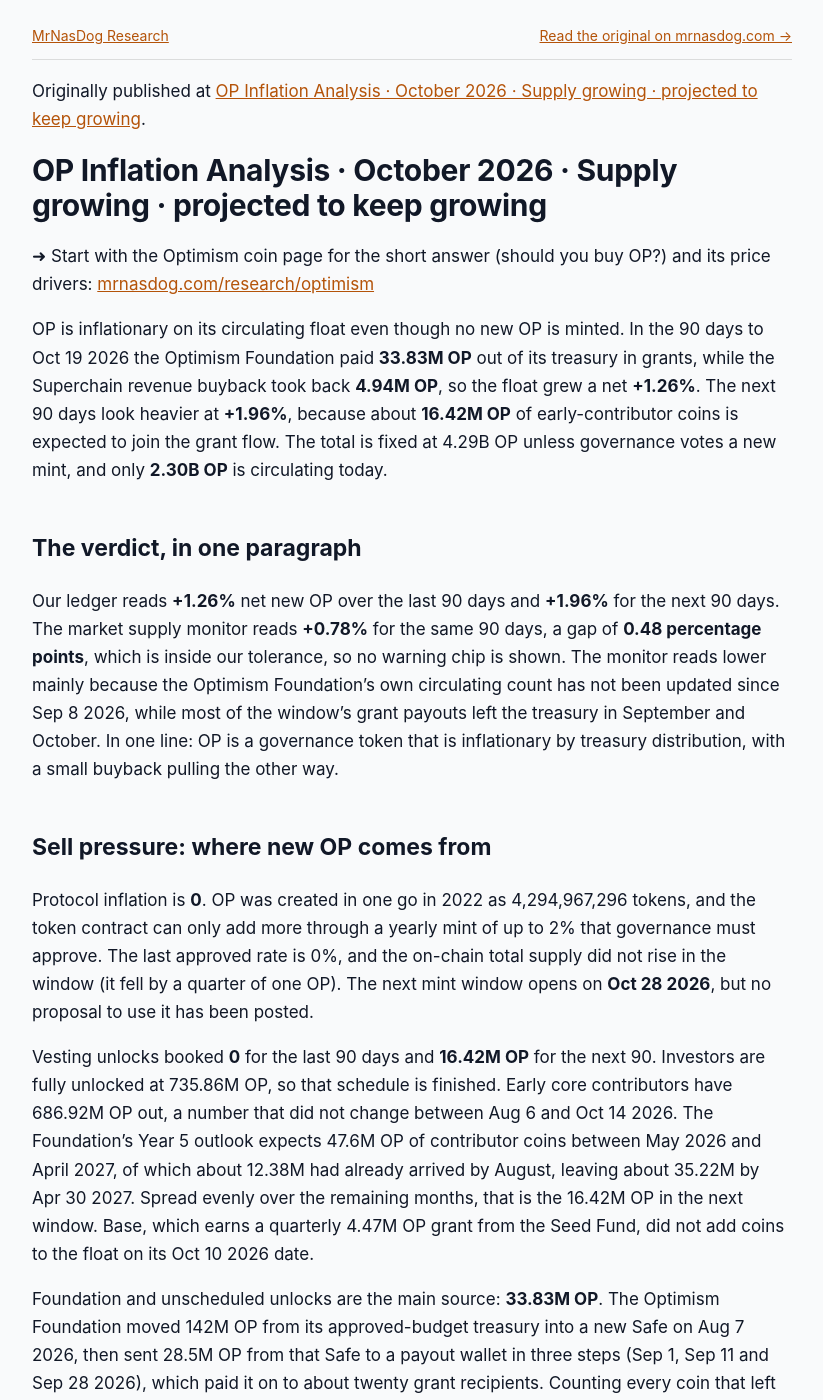
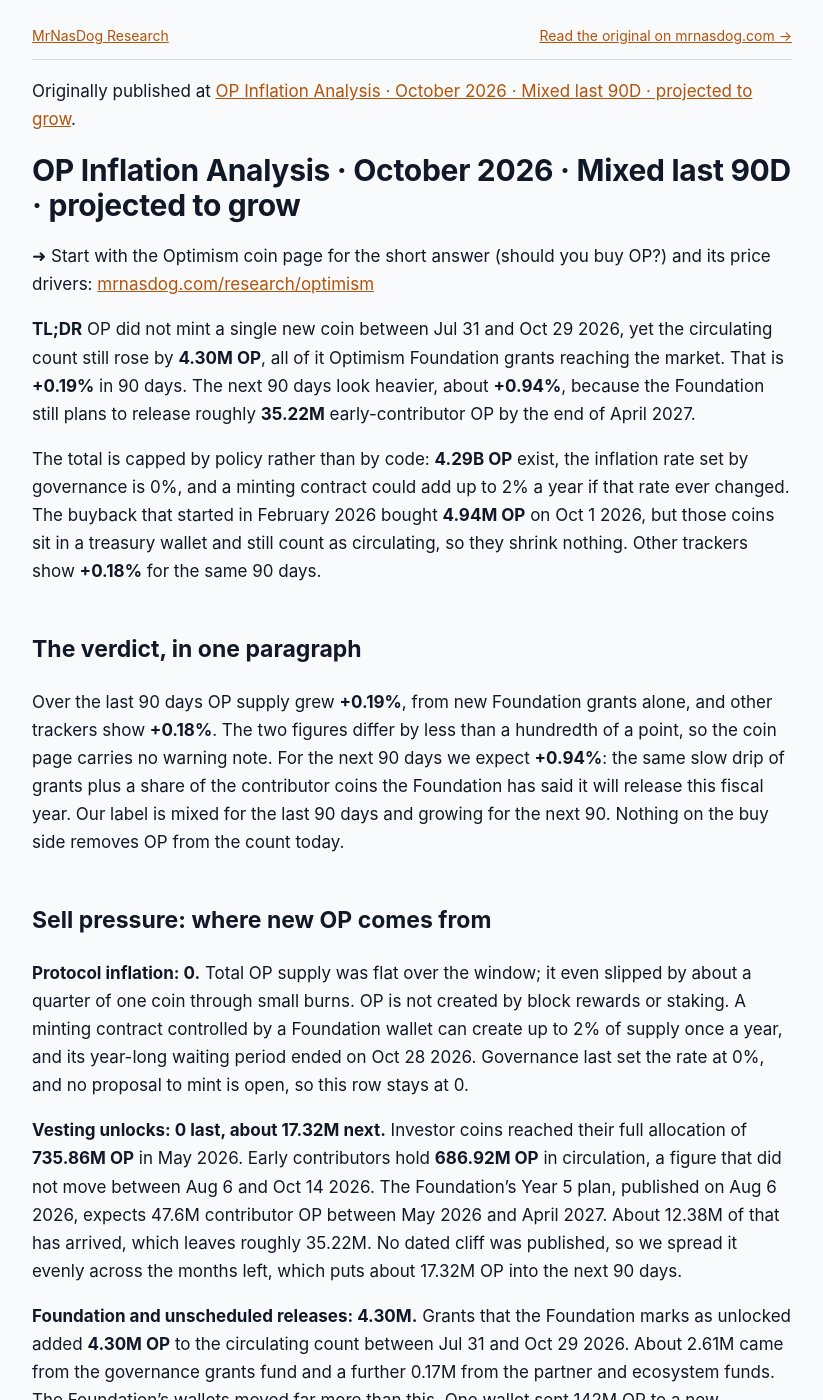
Before and after one commit to jeevansongmy-spec/mrnasdog-articles, a Jekyll site: the page built from crypto/optimism-pressure-framework.md, in a window 1280 px wide and 1400 px high. Shown: the whole window, without its empty margins (228-1051 px from the left). Built offline with Jekyll 4.4.1, drawn with Linux system fonts in a browser that asks for light colours; some of the changed text lies outside the part shown.

Commit message:
publish: crypto/optimism-pressure-framework

```diff
--- a/crypto/optimism-pressure-framework.md
+++ b/crypto/optimism-pressure-framework.md
@@ -1,63 +1,77 @@
 ---
-title:         "OP Inflation Analysis · October 2026 · Supply growing · projected to keep growing"
-description:   "OP supply is growing: no OP is minted, but 33.83M OP of Foundation grants beat a 4.94M OP buyback: +1.26% net in 90 days, about +1.96% next."
+title:         "OP Inflation Analysis · October 2026 · Mixed last 90D · projected to grow"
+description:   "OP mints nothing, but Foundation grants added 4.30M OP in 90 days, +0.19% net. About 17.32M early-contributor OP may follow, so +0.94% is expected next."
 canonical_url: "https://mrnasdog.com/research/optimism/inflation"
 tags:          ["crypto", "op", "optimism", "layer2"]
 published:     true
 ---
-Originally published at [OP Inflation Analysis · October 2026 · Supply growing · projected to keep growing](https://mrnasdog.com/research/optimism/inflation).
+Originally published at [OP Inflation Analysis · October 2026 · Mixed last 90D · projected to grow](https://mrnasdog.com/research/optimism/inflation).
 
-# OP Inflation Analysis · October 2026 · Supply growing · projected to keep growing
+# OP Inflation Analysis · October 2026 · Mixed last 90D · projected to grow
 
 <!-- main-page -->
 ➜ Start with the Optimism coin page for the short answer (should you buy OP?) and its price drivers: [mrnasdog.com/research/optimism](https://mrnasdog.com/research/optimism)
 
-OP is inflationary on its circulating float even though no new OP is minted. In the 90 days to Oct 19 2026 the Optimism Foundation paid **33.83M OP** out of its treasury in grants, while the Superchain revenue buyback took back **4.94M OP**, so the float grew a net **+1.26%**. The next 90 days look heavier at **+1.96%**, because about **16.42M OP** of early-contributor coins is expected to join the grant flow. The total is fixed at 4.29B OP unless governance votes a new mint, and only **2.30B OP** is circulating today.
+**TL;DR** OP did not mint a single new coin between Jul 31 and Oct 29 2026, yet the circulating count still rose by **4.30M OP**, all of it Optimism Foundation grants reaching the market. That is **+0.19%** in 90 days. The next 90 days look heavier, about **+0.94%**, because the Foundation still plans to release roughly **35.22M** early-contributor OP by the end of April 2027.
+
+The total is capped by policy rather than by code: **4.29B OP** exist, the inflation rate set by governance is 0%, and a minting contract could add up to 2% a year if that rate ever changed. The buyback that started in February 2026 bought **4.94M OP** on Oct 1 2026, but those coins sit in a treasury wallet and still count as circulating, so they shrink nothing. Other trackers show **+0.18%** for the same 90 days.
 
 ## The verdict, in one paragraph
 
-Our ledger reads **+1.26%** net new OP over the last 90 days and **+1.96%** for the next 90 days. The market supply monitor reads **+0.78%** for the same 90 days, a gap of **0.48 percentage points**, which is inside our tolerance, so no warning chip is shown. The monitor reads lower mainly because the Optimism Foundation's own circulating count has not been updated since Sep 8 2026, while most of the window's grant payouts left the treasury in September and October. In one line: OP is a governance token that is inflationary by treasury distribution, with a small buyback pulling the other way.
+Over the last 90 days OP supply grew **+0.19%**, from new Foundation grants alone, and other trackers show **+0.18%**. The two figures differ by less than a hundredth of a point, so the coin page carries no warning note. For the next 90 days we expect **+0.94%**: the same slow drip of grants plus a share of the contributor coins the Foundation has said it will release this fiscal year. Our label is mixed for the last 90 days and growing for the next 90. Nothing on the buy side removes OP from the count today.
 
 ## Sell pressure: where new OP comes from
 
-Protocol inflation is **0**. OP was created in one go in 2022 as 4,294,967,296 tokens, and the token contract can only add more through a yearly mint of up to 2% that governance must approve. The last approved rate is 0%, and the on-chain total supply did not rise in the window (it fell by a quarter of one OP). The next mint window opens on **Oct 28 2026**, but no proposal to use it has been posted.
+**Protocol inflation: 0.** Total OP supply was flat over the window; it even slipped by about a quarter of one coin through small burns. OP is not created by block rewards or staking. A minting contract controlled by a Foundation wallet can create up to 2% of supply once a year, and its year-long waiting period ended on Oct 28 2026. Governance last set the rate at 0%, and no proposal to mint is open, so this row stays at 0.
 
-Vesting unlocks booked **0** for the last 90 days and **16.42M OP** for the next 90. Investors are fully unlocked at 735.86M OP, so that schedule is finished. Early core contributors have 686.92M OP out, a number that did not change between Aug 6 and Oct 14 2026. The Foundation's Year 5 outlook expects 47.6M OP of contributor coins between May 2026 and April 2027, of which about 12.38M had already arrived by August, leaving about 35.22M by Apr 30 2027. Spread evenly over the remaining months, that is the 16.42M OP in the next window. Base, which earns a quarterly 4.47M OP grant from the Seed Fund, did not add coins to the float on its Oct 10 2026 date.
+**Vesting unlocks: 0 last, about 17.32M next.** Investor coins reached their full allocation of **735.86M OP** in May 2026. Early contributors hold **686.92M OP** in circulation, a figure that did not move between Aug 6 and Oct 14 2026. The Foundation's Year 5 plan, published on Aug 6 2026, expects 47.6M contributor OP between May 2026 and April 2027. About 12.38M of that has arrived, which leaves roughly 35.22M. No dated cliff was published, so we spread it evenly across the months left, which puts about 17.32M OP into the next 90 days.
 
-Foundation and unscheduled unlocks are the main source: **33.83M OP**. The Optimism Foundation moved 142M OP from its approved-budget treasury into a new Safe on Aug 7 2026, then sent 28.5M OP from that Safe to a payout wallet in three steps (Sep 1, Sep 11 and Sep 28 2026), which paid it on to about twenty grant recipients. Counting every coin that left the Foundation's treasury wallets for outside wallets gives 33.83M OP in 90 days, roughly 23M of it in September. Grants are paid in rolling batches, so we carry the same 33.83M OP into the next 90 days. The Foundation's own Year 5 plan points to more, not less: about 210M OP a year from the governance and ecosystem funds.
+**Foundation and unscheduled releases: 4.30M.** Grants that the Foundation marks as unlocked added **4.30M OP** to the circulating count between Jul 31 and Oct 29 2026. About 2.61M came from the governance grants fund and a further 0.17M from the partner and ecosystem funds. The Foundation's wallets moved far more than this. One wallet sent 142M OP to a new Foundation wallet on Aug 7 2026, and roughly 28.5M of that moved on to a payout wallet for partners in September. The Foundation's own accounts list those partner grants as promised and locked, not circulating, so they do not count yet. We expect the next 90 days to look like the last 90.
 
-Long-term locked or bankruptcy supply is **0**: no estate, trustee or long lock is releasing OP.
+**Long-term locked or bankruptcy: 0.** No estate, court or seized pile of OP waits to be sold.
 
 ## Buy pressure: where new OP goes
 
-The programmatic buyback took back **4.94M OP**. In January 2026 Optimism governance approved a 12-month programme that spends half of the revenue OP chains pay the Collective on monthly OP purchases. The first three buys (Mar 2, Apr 1 and May 1 2026) brought 9.45M OP; then nothing landed until **Oct 1 2026**, when 4,937,457 OP arrived in the buyback wallet, which now holds 14.39M OP. The Foundation takes bought coins out of its circulating count, so this is real buy pressure. For the next 90 days we assume the same dollar amount at today's lower price, about **5.20M OP**. The revenue behind it shrank after Base, the largest payer, moved to its own stack in February 2026.
+**Programmatic buyback: 0.** In January 2026 governance approved a 12-month pilot that sends half of Superchain revenue to monthly OP purchases. Purchases arrived on Mar 2, Apr 1 and May 1 2026, then nothing until Oct 1 2026, when **4,937,457 OP** landed in the buyback wallet. That wallet now holds **14.39M OP**. The coins are held, not burned, and governance has not decided what to do with them. The official circulating figure does not take them out, so the buyback books 0 here. If the program ever burns those coins or moves them into a locked pool, it would start counting.
 
-The protocol fee burn is **0**. Gas on OP Mainnet and the other OP chains is paid in ETH, so using the network burns no OP. Foundation buying outside the buyback is **0**, and new long-term locks are **0** because OP has no staking lock.
+**Protocol fee burn: 0.** Every OP chain charges its fees in ETH, so heavy network use burns no OP. The quarter of a coin that disappeared in the window is too small to show.
+
+**Foundation buy: 0.** The Foundation hands OP out; it does not buy it on the market.
+
+**New long-term lock: 0.** OP has no staking system that pulls coins out of circulation.
 
 ## Foundation and overhang
 
-The Optimism Foundation still controls most of the OP that is not yet circulating. Its main reserve Safe holds **1.29B OP** and needs governance approval of a yearly budget before any of it moves. Its approved-budget treasury holds 318.48M OP, the new Safe funded on Aug 7 2026 holds 113.36M OP, the private grants wallet holds 21.39M OP and the payout wallet holds 3.29M OP. The buyback wallet holds another 14.39M OP that governance may later burn, hand out or keep.
+About **2.00B OP**, close to half of all OP, sits outside the circulating count. Most of it is in Foundation wallets. The largest holds **1.29B OP** and did not move in the window; it is also the wallet that controls minting. A second Foundation wallet fell from 460.48M to **318.48M OP** when it funded a new wallet that now holds **113.36M OP**.
 
-Two pools have no wallet of their own and no schedule. In August 2026 governance approved turning the unused user airdrop allocation, **546.9M OP**, into a Strategic Ecosystem Fund for deals that bring chains, institutions and liquidity to OP Mainnet and OP Enterprise; it reports once a year. About 123.41M OP of the contributor allocation is also not yet out, and 777.6M OP of public-goods rewards sits unused while that programme is paused. We read the Foundation wallets on chain at every rebuild and walk its reports by hand. If any of these balances falls between refreshes, the outflow enters the Foundation and unscheduled unlocks row at the next refresh.
+Inside those balances, three pools matter most. In August 2026 governance turned the unused airdrop pool, about **546.9M OP**, into a Strategic Ecosystem Fund for deals that bring companies and apps to OP Mainnet. The retro funding pool still has about 777.6M OP unspent while that program is paused. And about 374M OP is already promised to partners, grant winners and staff but not yet unlocked, including 32.64M for early contributors. None of these pools has a public release calendar, so only the planned contributor coins are booked ahead. The buyback wallet's 14.39M OP is listed here too: if it ever sells, that would show up as new supply.
 
-## How OP compares to other Ethereum Layer-2 tokens
+## How OP compares to other Layer 2 chains
 
-Most Ethereum rollup tokens share OP's basic shape: gas is paid in ETH, so the token has no fee burn and no block reward, and new supply comes from a foundation or DAO treasury and from team and investor vesting. That makes their inflation a question of treasury behaviour rather than protocol maths. OP is further along than most: its investor schedule is finished and only about 35M OP of planned contributor coins remain for this fiscal year, so the Foundation's grant spending now sets the pace almost alone.
+Most Layer 2 tokens work like OP: fees are paid in ETH, so the token gets no burn from network use, and supply grows through team, investor and treasury releases rather than block rewards. Arbitrum's ARB is the closest match, and it still releases about 92.6M ARB a month to its team and investors until early 2027. OP finished its investor unlocks in May 2026, which is why its last 90 days were quieter than many peers.
 
-Where OP differs is the buyback. Many Layer-2 tokens have no link at all between network revenue and the token; OP spends half of the Superchain revenue it receives on buying OP back, and the Foundation removes those coins from its circulating count. The catch is size: at 4.94M OP against 33.83M OP of grants, the buyback offset about a seventh of new supply in this window. Compared with a fixed-cap coin like Bitcoin, OP's cap is soft, because a governance vote can still mint up to 2% a year.
+Where OP differs is the buyback. Few Layer 2 tokens tie revenue to their own token, and OP does it on paper. In practice the bought coins stay in a treasury and do not leave the count. The bigger driver of OP supply is how fast the Foundation spends its 2.00B OP reserve, which depends on its grants and deals, not on network fees.
 
 ## What to watch in the next 90 days
 
-**Oct 28 2026**: the yearly mint window reopens; a vote for any rate above 0% would add new OP on top of this ledger.
+**Contributor releases before Apr 30 2027.** The Foundation plans about 35.22M more early-contributor OP this fiscal year. If those coins arrive in one block instead of spread out, a single month could add more than the whole last quarter did.
 
-**The next buyback settlement**: the programme pays out monthly in principle, but only four buys have landed in 2026. A new update on the buyback thread, or a gap that keeps growing, changes the buy side.
+**The mint window, open since Oct 28 2026.** A Foundation wallet can now mint up to 2% of supply, about 85.9M OP, but only if governance moves the rate above 0%. A year ago the same wallet ran a mint of zero coins on Oct 28 2025, which reset the clock. Watch for a repeat of that, or for an inflation proposal.
 
-**Strategic Ecosystem Fund deals**: the first deployment from the 546.9M OP pool would show up as Foundation outflows.
+**The next buyback and its use.** The Oct 1 2026 purchase has not yet been posted in the buyback thread. The pilot runs to early 2027, and governance still has to decide whether the 14.39M OP is burned, locked or spent. A burn would turn the buyback into real buy pressure.
 
-**Jan 10 2027**: Base's next quarterly 4.47M OP grant date; we book it only if the coins reach the float.
+**The Strategic Ecosystem Fund.** The 546.9M OP fund was approved on Aug 24 2026 for deals with chains, apps and companies. Its first deals will show whether it releases coins faster than the old airdrop pool did.
+
+**Jan 10 2027 partner-grant date.** Unlock trackers list a release to the seed fund on Jan 10 2027. The last such date, Oct 10 2026, left no mark on the circulating count, so we book nothing for it.
 
 ## Summary
 
-OP supply is growing: the float rose a net **+1.26%** in the 90 days to Oct 19 2026 and is projected at **+1.96%** for the next 90 days. No OP is minted; new coins come from the Optimism Foundation's grant payouts (**33.83M OP**) and, next, early-contributor coins (**16.42M OP**), while the Superchain revenue buyback took back **4.94M OP**. The key risk is the size of what the Foundation still controls, including a 1.29B OP reserve and a 546.9M OP strategic fund with no schedule. The ceiling is the fixed 4.29B OP total, which only a governance-approved mint of up to 2% a year can raise.
+OP minted nothing between Jul 31 and Oct 29 2026, but Foundation grants added **4.30M OP**, so supply grew **+0.19%**.
 
-*MrNasDog Pressure Framework analysis of OP, Metric 1 — Inflation. Data + explanation only. Not financial advice. Checked Oct 19 2026.*
+The OP buyback bought **4.94M OP** on Oct 1 2026, yet the coins sit in a treasury wallet holding 14.39M OP and still count as circulating, so they offset nothing.
+
+We expect OP supply to grow about **+0.94%** in the next 90 days, as the Foundation plans about 35.22M more early-contributor OP by April 2027.
+
+About 2.00B OP stays outside the count in Foundation wallets and pools, and a mint of up to 2% a year is possible again since Oct 28 2026 if governance raises the 0% rate.
+
+*MrNasDog Pressure Framework analysis of OP, Metric 1 — Inflation. Data + explanation only. Not financial advice. Checked Oct 29 2026.*
```
